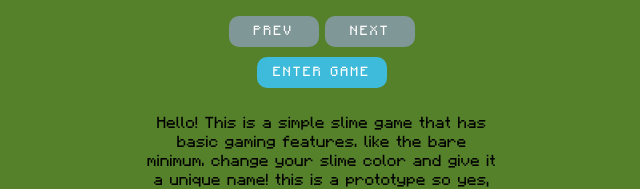
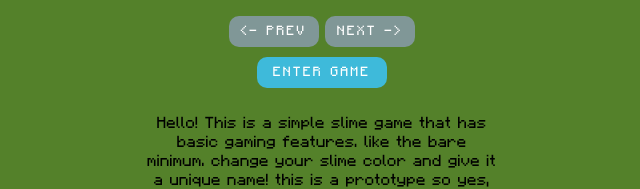
Before and after one commit to Abubazar/pag, a plain HTML site: page index.html in a window 1280 px wide. Shown: the part 376-565 px from the top of the page, 318-958 px from the left. Drawn offline with Linux system fonts and the light colour scheme.

Commit message:
index.html

```diff
--- a/index.html
+++ b/index.html
@@ -16,8 +16,8 @@
     </div>
     <br>
     <div id="button_space">
-        <button id="left">PREV</button>
-        <button id="right">NEXT</button>
+        <button id="left"> <- PREV </button>
+        <button id="right"> NEXT -> </button>
     </div>
     <button style="margin:10px; width:130px; background-color: rgb(62, 186, 218);" id="entg">ENTER GAME</button>
     <p>
```
